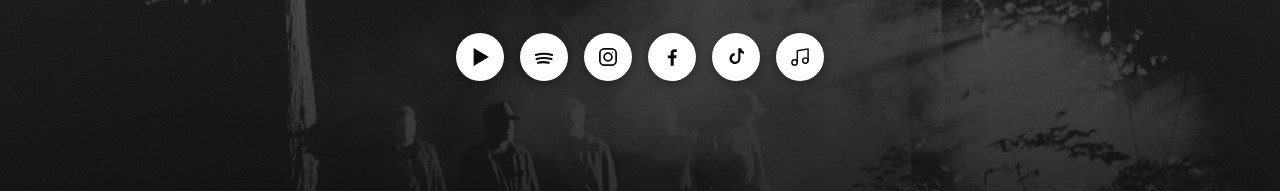
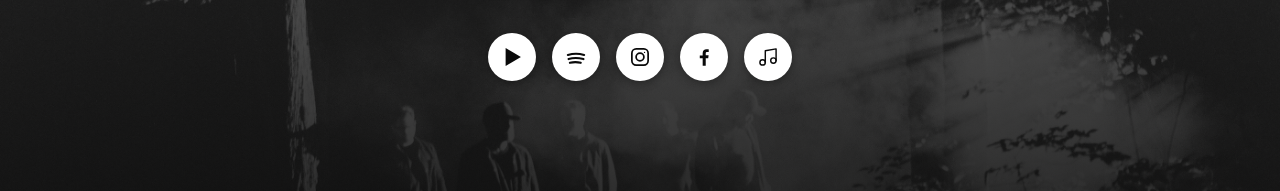
Before and after one commit to anniekimms/ladysusanmusic, a plain HTML site: page index.html in a window 1280 px wide. Shown: the part 609-800 px from the top of the page. Drawn offline with Linux system fonts and the light colour scheme.

Commit message:
Update index.html

```diff
--- a/index.html
+++ b/index.html
@@ -85,9 +85,6 @@ src="https://www.facebook.com/tr?id=1706505633798263&ev=PageView
       <a href="https://www.facebook.com/ladysusanmusic/" class="social-link" aria-label="Facebook" target="_blank" rel="noopener">
         <svg viewBox="0 0 24 24" fill="currentColor" aria-hidden="true"><path d="M13.6 20v-6.9h2.3l.35-2.7h-2.65V8.7c0-.78.22-1.32 1.34-1.32h1.43V5c-.25-.03-1.1-.1-2.1-.1-2.08 0-3.5 1.27-3.5 3.6v2H8.1v2.7h2.68V20h2.82Z"/></svg>
       </a>
-      <a href="https://www.tiktok.com/@ladysusanmusic" class="social-link" aria-label="TikTok" target="_blank" rel="noopener">
-        <svg viewBox="0 0 24 24" fill="currentColor" aria-hidden="true"><path d="M14.8 4h2.1c.13 1.4 1 2.6 2.5 3v2.1c-1.24-.02-2.35-.4-3.3-1.1v5.4c0 2.8-2.28 5.1-5.1 5.1S6 16.2 6 13.4c0-2.7 2.1-4.9 4.8-5.08v2.2c-1.4.18-2.5 1.4-2.5 2.88a2.9 2.9 0 0 0 5.8 0V4Z"/></svg>
-      </a>
       <a href="#" class="social-link" aria-label="Apple Music">
         <svg viewBox="0 0 24 24" fill="none" stroke="currentColor" stroke-width="1.6" stroke-linecap="round" stroke-linejoin="round" aria-hidden="true">
           <g transform="translate(12,12) scale(0.83) translate(-12,-12)">
```
